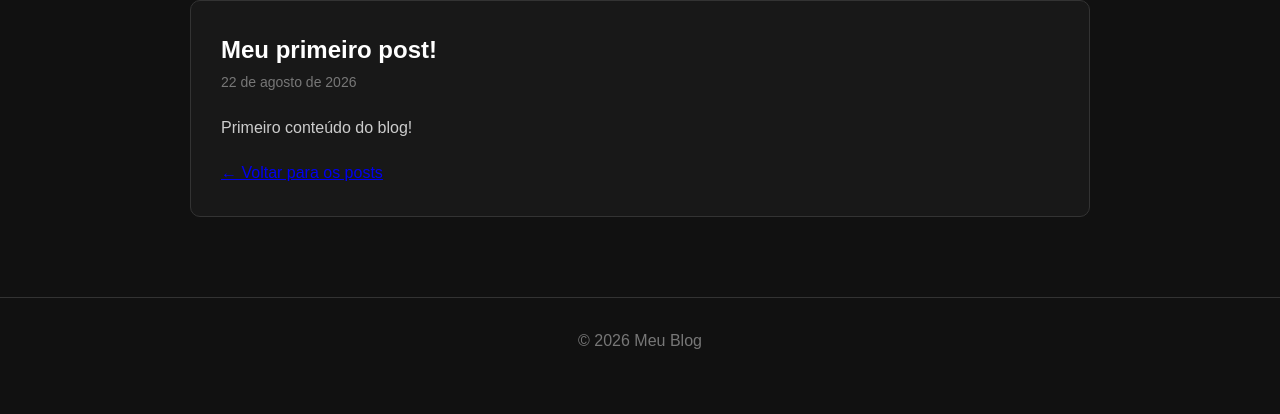
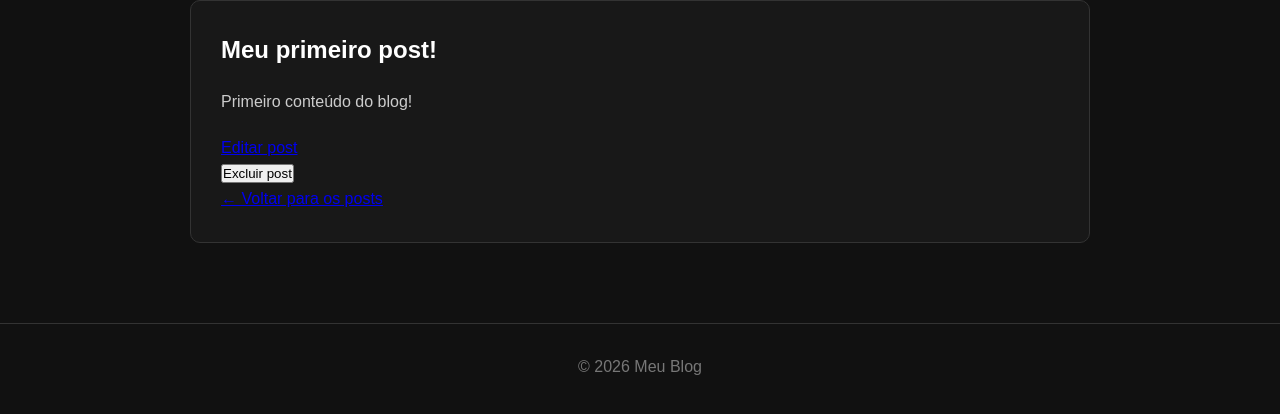
Before and after one commit to OiakBez/Blog-Pessoal, a Flask app: page /post/1 in a window 1280 px wide. Shown: the part 96-510 px from the top of the page. Run offline with Flask 3, Linux system fonts and the light colour scheme; data comes from the database, SQL or seed files in the repository.

Commit message:
Add com sucesso: edição e exclusão de posts

```diff
--- a/app.py
+++ b/app.py
@@ -81,7 +81,7 @@ def create_post():
 
     return render_template("create_post.html")
 
-@app.route("/edit-post", methods=["GET", "POST"])
+@app.route("/edit-post/<int:id>", methods=["GET", "POST"])
 def edit_post(id):
     conn = get_db_connection()
     post = conn.execute(
@@ -116,6 +116,20 @@ def edit_post(id):
         return redirect(url_for("post", id=id))
     return render_template("edit_post.html", post=post)
 
+@app.route("/delete-post/<int:id>", methods=["POST"])
+def delete_post(id):
+    conn = get_db_connection()
+
+    conn.execute(
+        "DELETE FROM posts WHERE id = ?",
+        (id)
+    )
+
+    conn.commit()
+    conn.close()
+
+    return redirect(url_for("home"))
+
 if __name__ == "__main__":
     init_db()
     app.run(debug=False)
--- a/templates/post.html
+++ b/templates/post.html
@@ -36,13 +36,21 @@
 
             <h2>{{ post["title"] }}</h2>
 
-            <span class="date">
-                22 de agosto de 2026
-            </span>
-
             <p>
                 {{ post["content"] }}
             </p>
+
+            <a href="{{ url_for('edit_post', id=post['id']) }}">
+                Editar post
+            </a>
+
+            <form method="POST" action="{{ url_for('delete_post', id=post['id']) }}">
+
+                <button type="submit">
+                    Excluir post
+                </button>
+
+            </form>
 
             <a href="/">
                 ← Voltar para os posts
```
